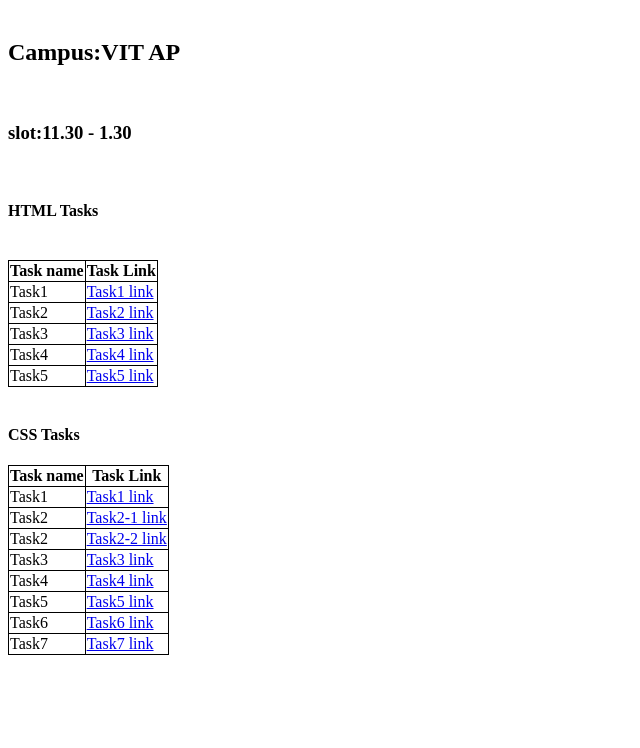
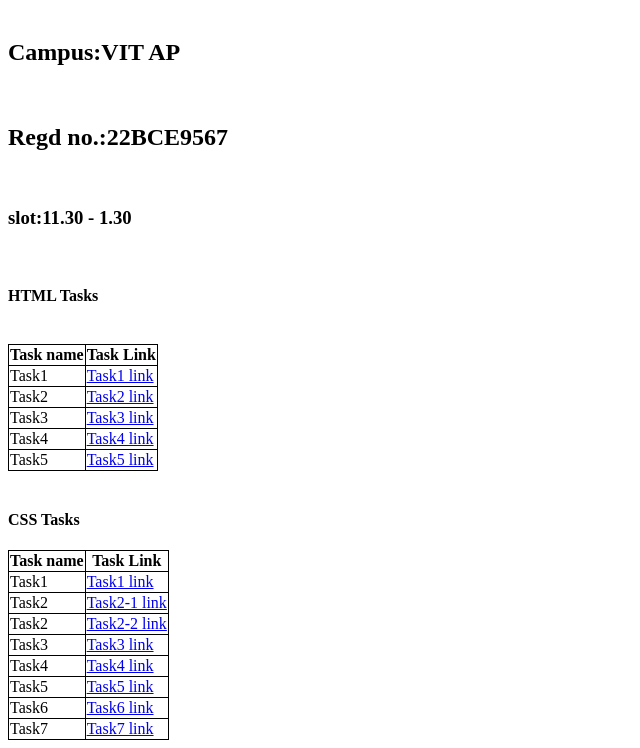
Before and after one commit to Anil-vemula/Tasks, a plain HTML site: page index.html in a window 1280 px wide. Shown: the part 79-827 px from the top of the page, without its empty margins (0-640 px from the left). Before the commit the page ends 800 px from the top, so only its background shows below. Drawn offline with Linux system fonts and the light colour scheme.

Commit message:
index.html

```diff
--- a/index.html
+++ b/index.html
@@ -12,6 +12,7 @@
 <body>
 <h1>Name:Vemula Anil</h1><br>
 <h2>Campus:VIT AP</h2><br>
+<h2>Regd no.:22BCE9567</h2><br>
 <h3>slot:11.30 - 1.30</h3><br>
 <h4>HTML Tasks</h4><br>
 <table>
```
